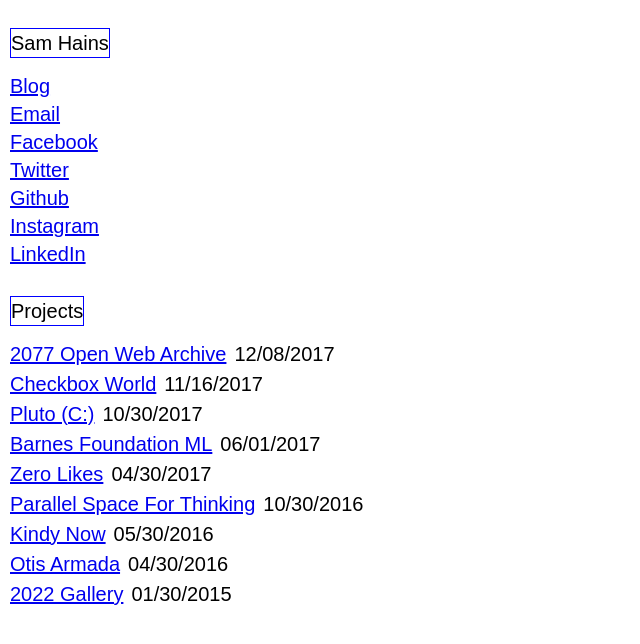
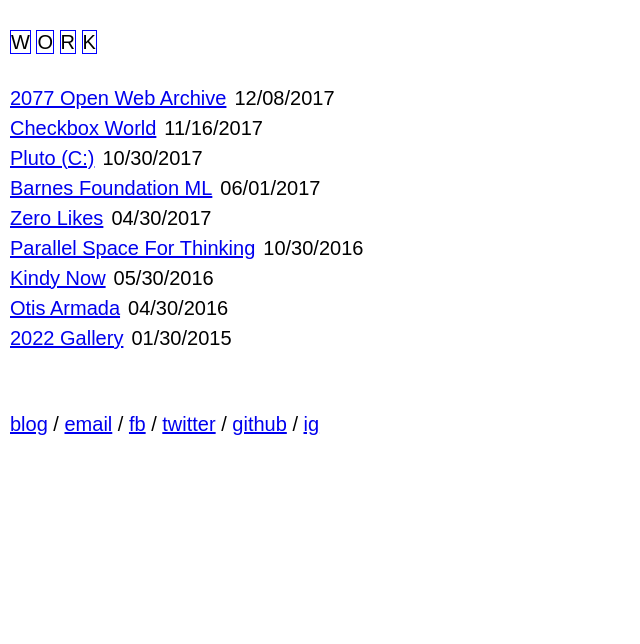
Before and after one commit to samhains/samhains.github.io, a Jekyll site: the page built from index.md, in a window 1280 px wide. Shown: the top 644 px of the page, without its empty margins (0-640 px from the left). Built offline with Jekyll 4.4.1, drawn with Linux system fonts in a browser that asks for light colours; nearby versions of some CDN libraries.

Commit message:
change shit

```diff
--- a/Gemfile
+++ b/Gemfile
@@ -21,7 +21,7 @@
 require 'open-uri'
 versions = JSON.parse(open('https://pages.github.com/versions.json').read)
 
-gem 'github-pages', versions['github-pages']
+# gem 'github-pages', versions['github-pages']
 group :jekyll_plugins do
    gem "jekyll-feed", "~> 0.6"
    #gem 'jekyll-admin'
--- a/_layouts/home.html
+++ b/_layouts/home.html
@@ -4,34 +4,30 @@
 
     <!--<img style="width:100px;margin:0 auto;margin-bottom:30px;" src="{{site.baseurl}}/assets/sam.gif"/>-->
 <div class="home">
-<br>
-<div class="post-header">Sam Hains</div>
 
+  <br>
+  <div ><span class="letter-header"> W</span> <span class="letter-header"> O</span> <span class="letter-header"> R</span> <span class="letter-header"> K</span></div>
+  <br>
+  {{ content }}
+  <ul class="post-list">
+    {% for project in site.projects reversed %}
+        {% include project_link.html %}
+    {% endfor %}
+  </ul>
+  <br>
+  <br>
 
-  {{ content }}
-  <a href="/blog"> Blog</a>
-  <br>
-  <a  href="mailto:sam@samhains.com" target="_blank"> Email</a>
-  <br>
-  <a  href="http://facebook.com/sdhains"  target="_blank"> Facebook</a>
-  <br>
-  <a  href="http://twitter.com/sam_hains"  target="_blank"> Twitter</a>
-  <br>
-  <a  href="http://github.com/samhains"  target="_blank"> Github</a>
-  <br>
-  <a  href="http://instagram.com/sam.hains"  target="_blank"> Instagram</a>
-  <br>
-  <a  href="https://www.linkedin.com/in/samhains/"  target="_blank"> LinkedIn</a>
+  <span>
+  <a href="/blog"> blog</a> /
+  <a  href="mailto:sam@samhains.com" target="_blank"> email</a> /
+  <a  href="http://facebook.com/sdhains"  target="_blank"> fb</a> /
+  <a  href="http://twitter.com/sam_hains"  target="_blank"> twitter</a> /
+  <a  href="http://github.com/samhains"  target="_blank"> github</a> /
+  <a  href="http://instagram.com/sam.hains"  target="_blank"> ig</a>
+  </span>
 
 
   <br>
   <br>
 
-  <div class="post-header"> Projects </div>
-  <ul class="post-list">
-    {% for project in site.projects reversed %}
-        {% include project_link.html %}
-    {% endfor %}
-  </ul>
-
 </div>
--- a/_sass/basic/_layout.scss
+++ b/_sass/basic/_layout.scss
@@ -216,6 +216,14 @@
 //   border: blue 1px solid;
 //   color: $header-text-color;
 // }
+
+.letter-header{
+  margin-bottom: 14px;
+  background: $header-color;
+  color: $header-text-color;
+  border: blue 1px solid;
+}
+
 .post-header, .page-heading {
   margin-bottom: 14px;
   display: table;
```
Also changed, not shown: Gemfile.lock, 8 other files.
